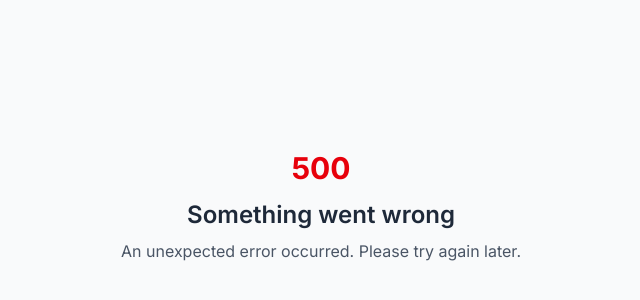
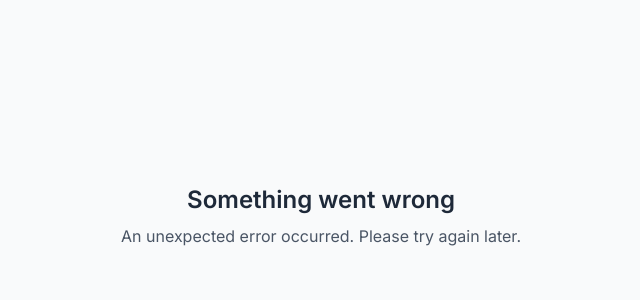
Before and after one commit to sivasankar88/farmers-pocket-frontend, a Next.js app: page /error in a window 1280 px wide. Shown: the part 176-476 px from the top of the page, without its empty margins (319-959 px from the left). Built offline with nearby package versions, Linux system fonts and the light colour scheme.

Commit message:
fix: error page fix

```diff
--- a/src/app/error/page.tsx
+++ b/src/app/error/page.tsx
@@ -1,23 +1,22 @@
-import React from "react";
-export default function ErrorPage({
-  searchParams,
-}: {
-  searchParams: { code?: string };
-}) {
-  const statusCode = searchParams.code;
+interface ErrorPageProps {
+  searchParams: { [key: string]: string | string[] | undefined };
+}
 
+export default function ErrorPage({ searchParams }: ErrorPageProps) {
+  let code = searchParams.code as string | 500;
   let title = "Something went wrong";
   let description = "An unexpected error occurred. Please try again later.";
-  let code = "500";
 
-  if (statusCode === "ECONNABORTED") {
+  if (code === "ECONNABORTED") {
     title = "Request Timed Out";
     description = "The server is taking too long to respond. Please try again.";
     code = "408";
-  } else if (statusCode === "429") {
+  } else if (code === "429") {
     title = "Too Many Requests";
     description = "You’ve hit the rate limit. Please wait and try again.";
     code = "429";
+  } else if (code === "500") {
+    code = "500";
   }
 
   return (
```
